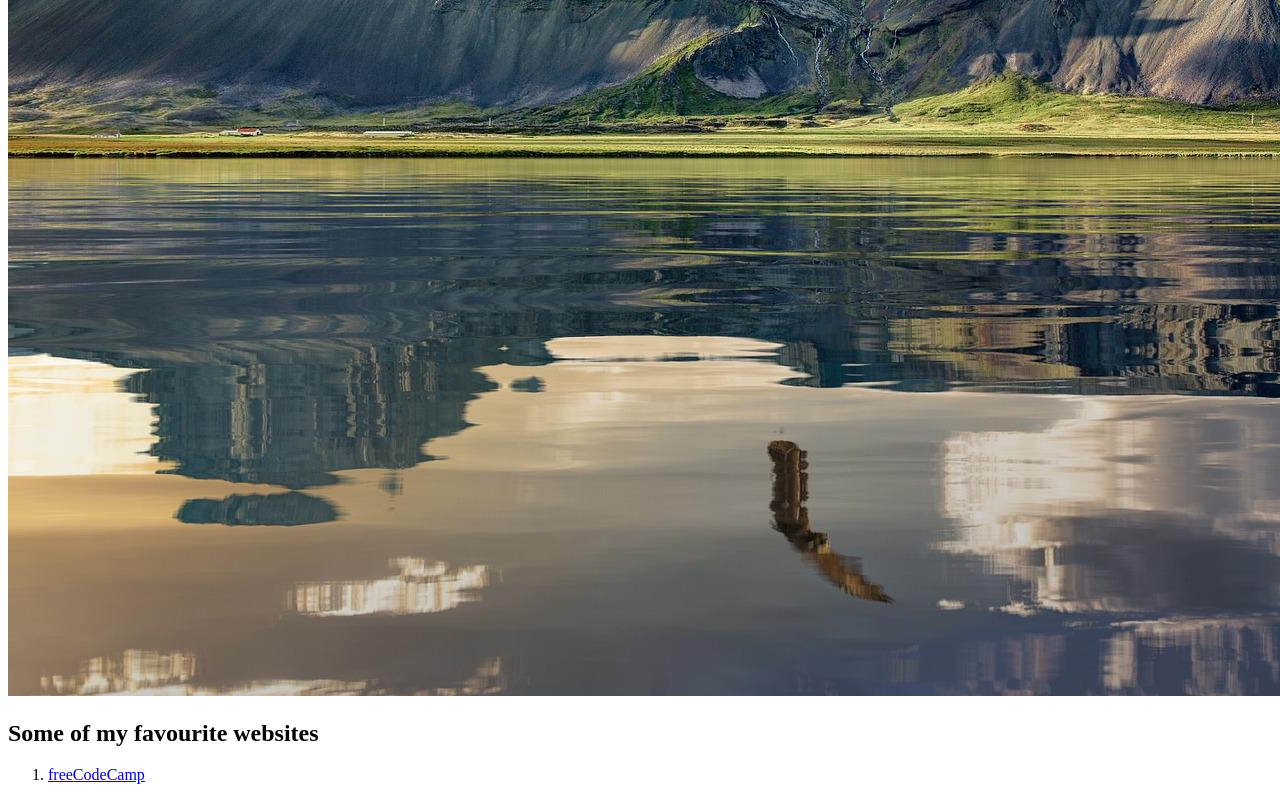
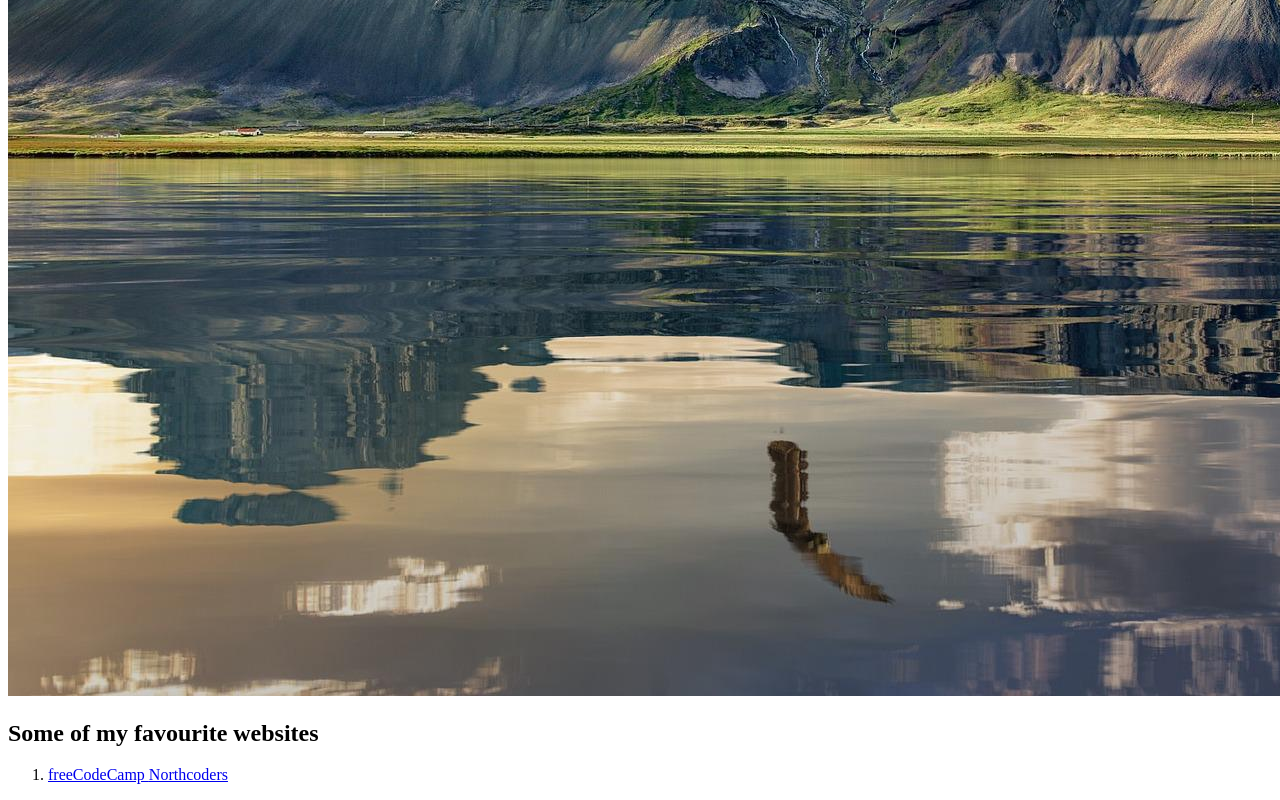
Before and after one commit to rcbcastillo/html-document, a plain HTML site: page index.html in a window 1280 px wide. Shown: the part 642-1442 px from the top of the page. Drawn offline with Linux system fonts and the light colour scheme.

Commit message:
Adding the html file

```diff
--- a/index.html
+++ b/index.html
@@ -31,6 +31,7 @@
         <ol>
             <li>
                 <a href="https://www.freecodecamp.org/" target="_blank"> freeCodeCamp </a>
+                <a href="https://northcoders.com/" target="_blank"> Northcoders </a>
             </li>
         </ol>
     </section>
```
